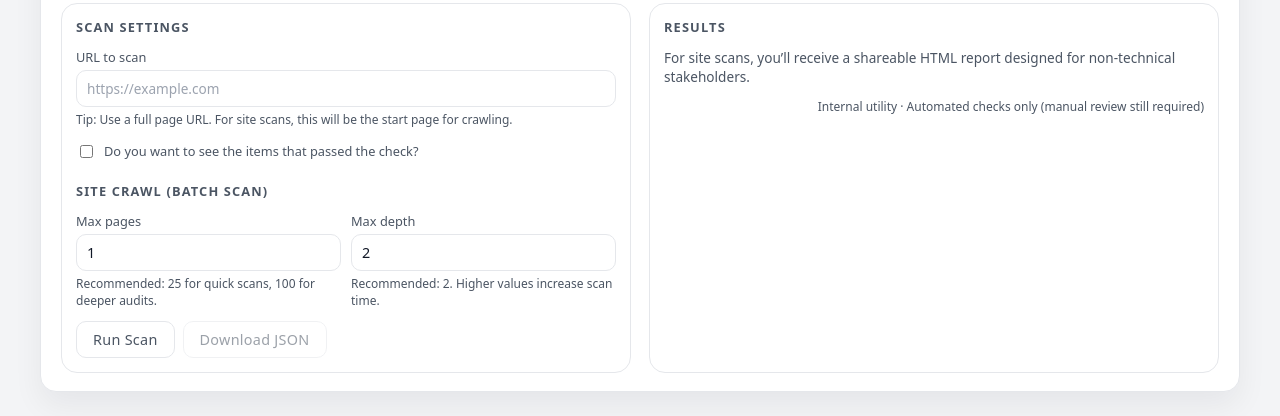
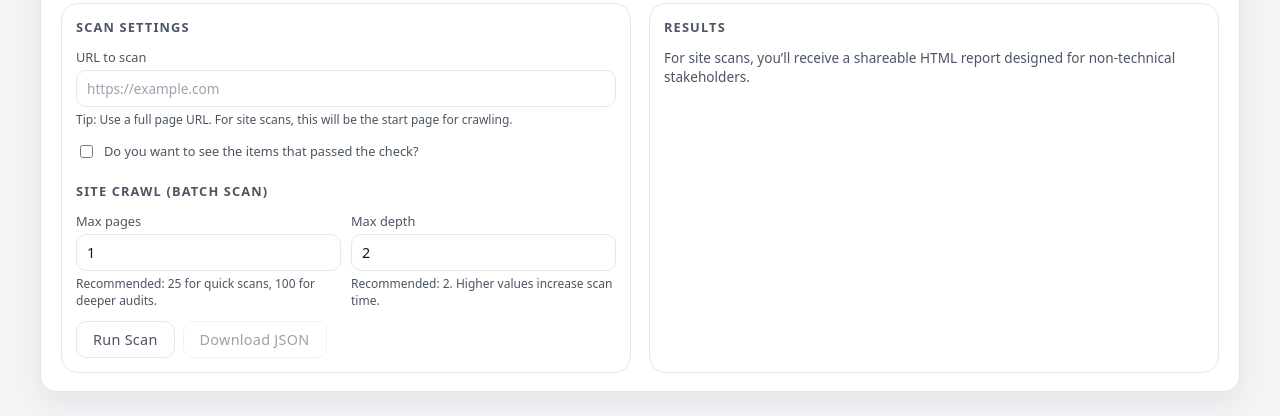
Before and after one commit to dottDesign/a11y-checker, a website: page public/index.html in a window 1280 px wide. Shown: the part 114-530 px from the top of the page. Drawn offline with Linux system fonts and the light colour scheme.

Commit message:
Update index.html

```diff
--- a/public/index.html
+++ b/public/index.html
@@ -501,9 +501,7 @@
               </details>
             </div>
 
-            <div class="utility-tag">
-              Internal utility · Automated checks only (manual review still required)
-            </div>
+
           </section>
         </div>
       </div>
```
